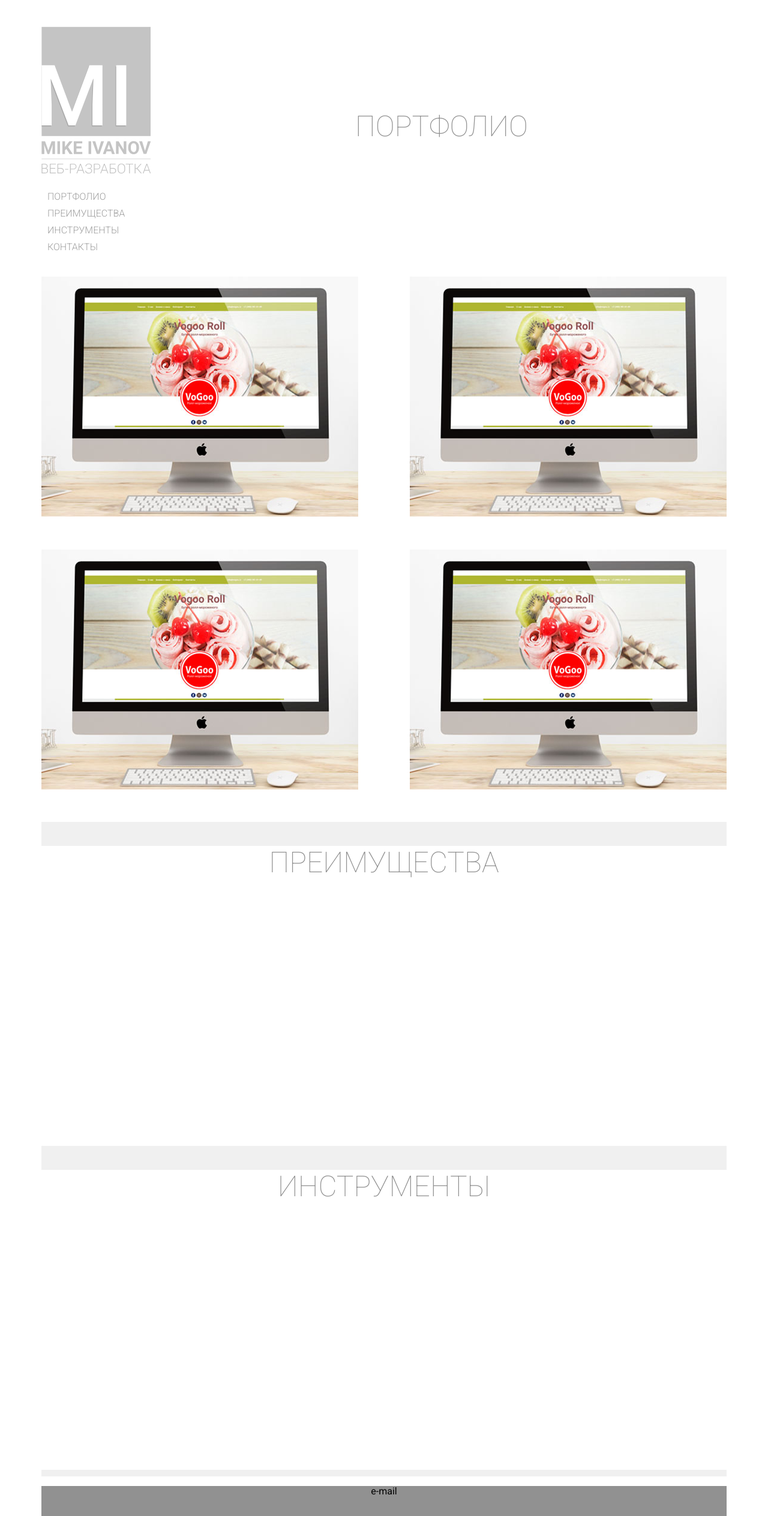
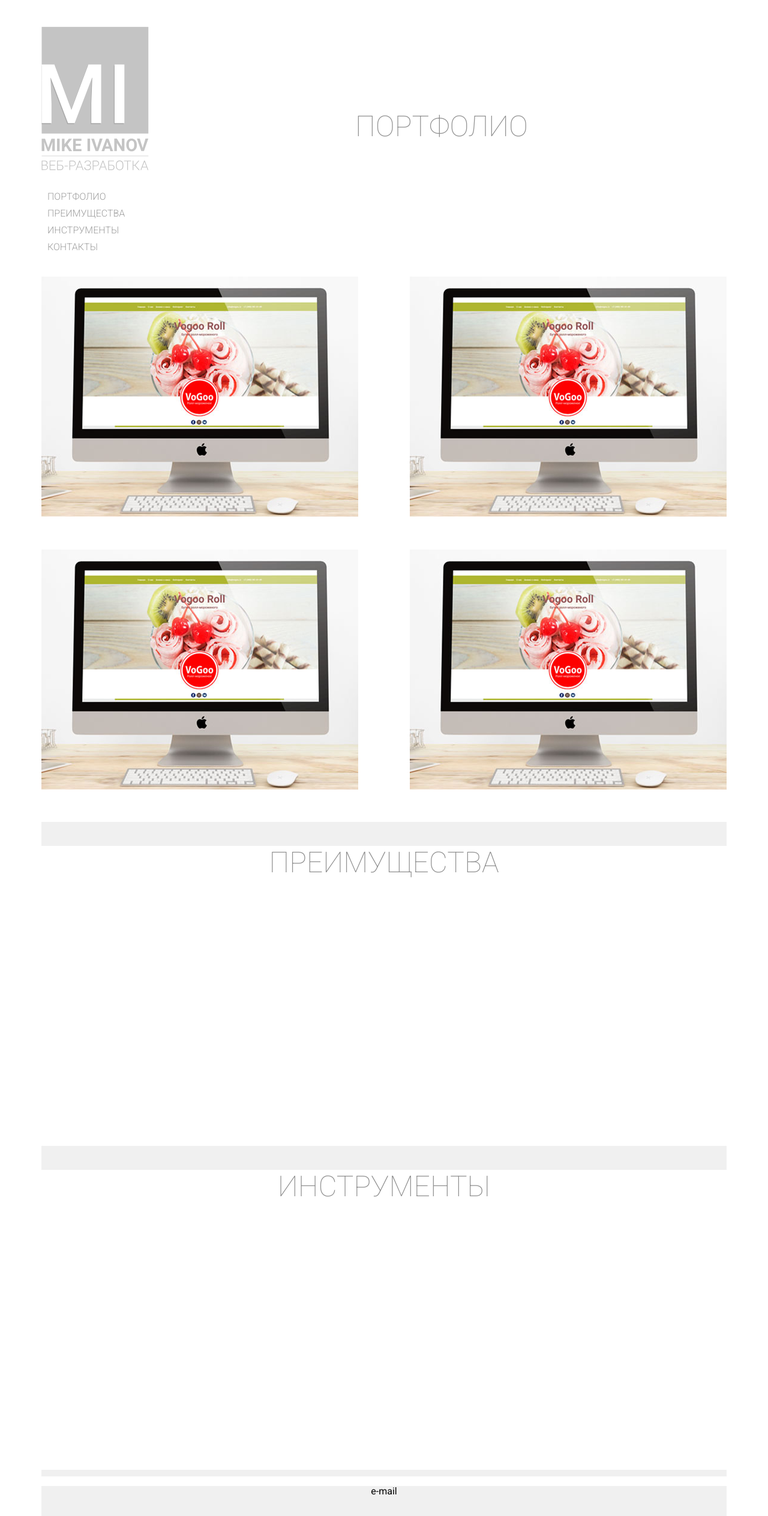
Before and after one commit to MikeIv/mikeiv.github.io, a PHP site: page / in a window 1280 px wide. Shown: the whole page at 60% size. Run offline with PHP 8.4, Linux system fonts and the light colour scheme; some libraries are stand-ins or nearby versions.

Commit message:
vertical-align in footer

```diff
--- a/portfolio/css/styles.css
+++ b/portfolio/css/styles.css
@@ -139,7 +139,11 @@ http://webaim.org/techniques/css/invisiblecontent/ */
   min-height: 50px;
   margin: 0 auto;
   text-align: center;
-  background-color: #919191;
+  background-color: #f0f0f0;
+}
+
+.footer-block p {
+  vertical-align: middle;
 }
 
 
```
Also changed, not shown: portfolio/img/logo.svg.
